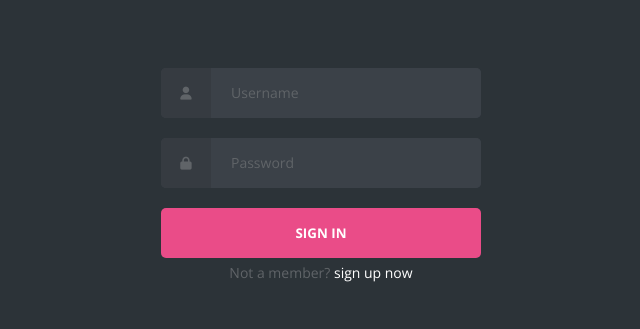
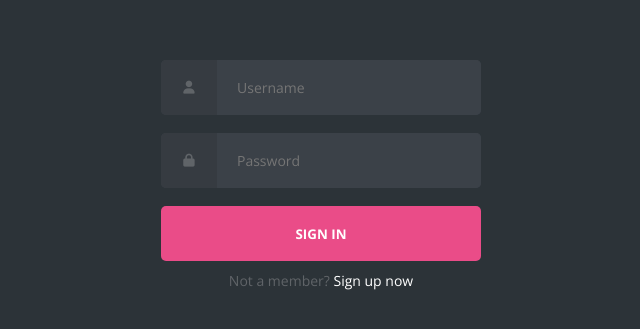
Before and after one commit to aliNejati-bu/my-front-learning-projects, a plain HTML site: page 002/index.html in a window 1280 px wide. Shown: the part 225-554 px from the top of the page, without its empty margins (319-959 px from the left). Drawn offline with nearby package versions, Linux system fonts and the light colour scheme.

Commit message:
complete project.

```diff
--- a/002/index.html
+++ b/002/index.html
@@ -28,7 +28,7 @@
         </div>
         <button class="form__btn">sign in</button>
         <div class="form__sign-up">
-            Not a member? <a href="#" class="form__sign-up-link">sign up now</a>
+            Not a member? <a href="#" class="form__sign-up-link">Sign up now</a>
         </div>
     </form>
 </div>
--- a/002/styles/style.css
+++ b/002/styles/style.css
@@ -24,8 +24,8 @@ body {
 .form__input-group {
     display: flex;
     background: #3b4148;
-    margin-bottom: 2rem;
-    height: 5rem;
+    margin-bottom: 1.8rem;
+    height: 5.5rem;
     border-radius: 5px;
     width: 100%;
     overflow: hidden;
@@ -40,13 +40,14 @@ body {
     padding: 2rem;
     font-family: 'Open Sans', sans-serif;
     transition: all 0.3s;
+    font-size: 1.4rem;
 }
 
 .form__input-group .form__icon {
     display: flex;
     align-items: center;
     justify-content: center;
-    width: 5rem;
+    width: 5.6rem;
     background: #363b41;
     color: #606468;
 }
@@ -56,10 +57,10 @@ body {
     font-size: 1.3rem;
 }
 
-.form__input::placeholder {
+/*.form__input::placeholder {
     color: #606468;
     font-size: 1.4rem;
-}
+}*/
 
 .form__input:hover, .form__input:focus {
     background: #434a52;
@@ -67,7 +68,7 @@ body {
 
 .form__btn {
     width: 100%;
-    height: 5rem;
+    height: 5.5rem;
     border-radius: 5px;
     border: 0;
     outline: 0;
@@ -85,7 +86,7 @@ body {
 
 .form__sign-up {
     text-align: center;
-    margin-top: 0.5rem;
+    margin-top: 1rem;
     font-size: 1.4rem;
     color: #606468;
 }
```
